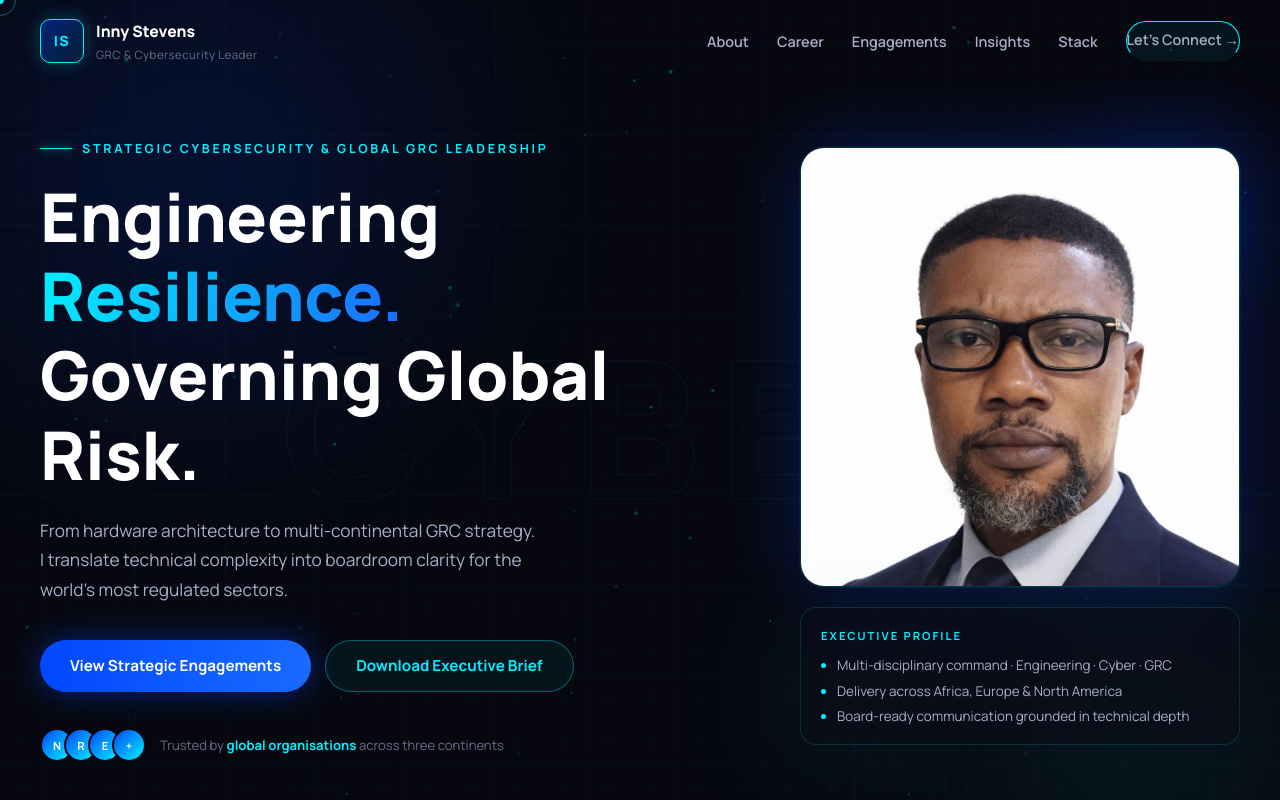
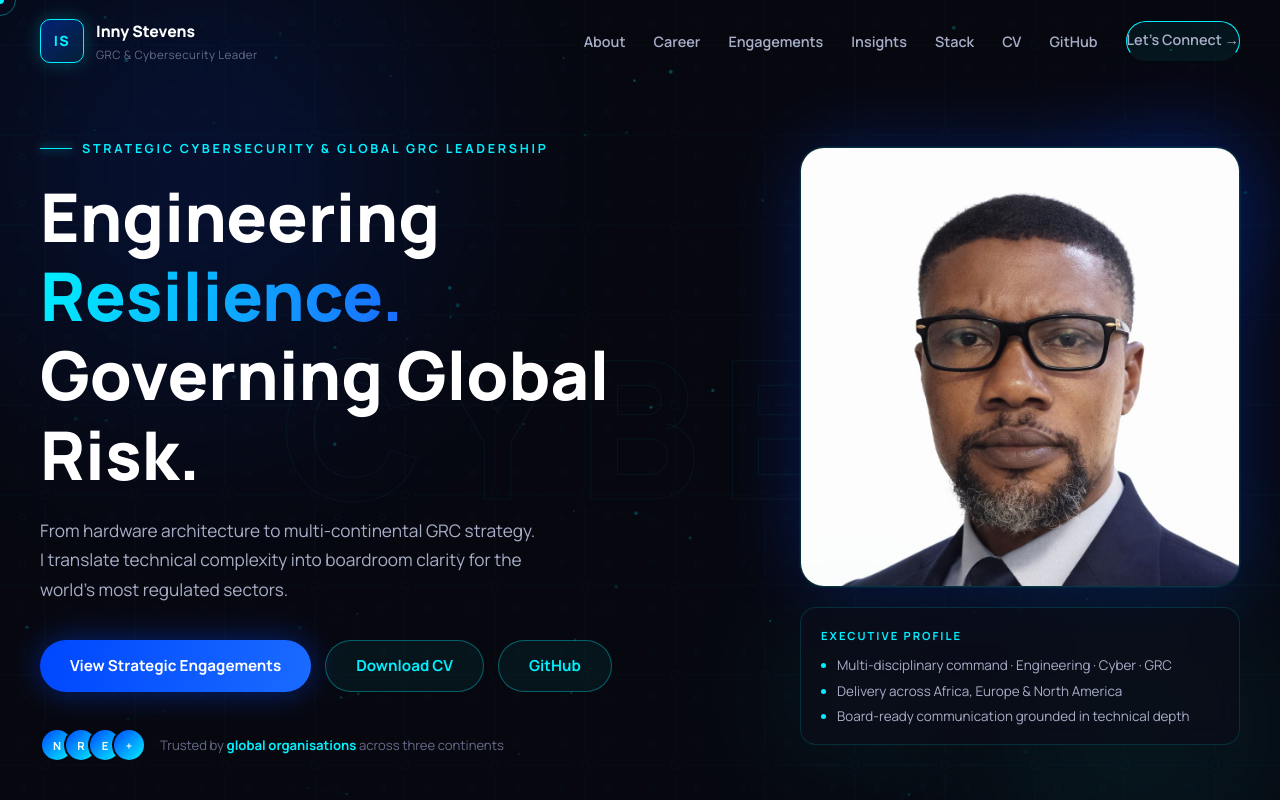
Before and after one commit to PlanetDon/Inny-Stevens, a React (Vite) app in the folder portfolio/: page / in a window 1280 px wide. Shown: the top 800 px of the page. Built offline with nearby package versions, Linux system fonts and the light colour scheme; no server answers.

Commit message:
feat: Add GitHub links and CV download spaces

```diff
--- a/portfolio/src/App.jsx
+++ b/portfolio/src/App.jsx
@@ -208,6 +208,12 @@ function Navbar() {
               </li>
             ))}
             <li>
+              <a className="nl-link" href="#" download="Inny_Stevens_CV.pdf" onClick={() => setOpen(false)}>CV</a>
+            </li>
+            <li>
+              <a className="nl-link" href="https://github.com/PlanetDon" target="_blank" rel="noopener noreferrer" onClick={() => setOpen(false)}>GitHub</a>
+            </li>
+            <li>
               <a className="nav-cta nl-link" href="#contact" onClick={() => setOpen(false)}>
                 Let&apos;s Connect →
               </a>
@@ -236,7 +242,8 @@ function Hero() {
             <p className="hero-sub">From hardware architecture to multi-continental GRC strategy. I translate technical complexity into boardroom clarity for the world&apos;s most regulated sectors.</p>
             <div className="hero-actions">
               <a className="btn-p" href="#engagements">View Strategic Engagements</a>
-              <a className="btn-o" href="mailto:hello@payledger.io">Download Executive Brief</a>
+              <a className="btn-o" href="#" download="Inny_Stevens_CV.pdf">Download CV</a>
+              <a className="btn-o" href="https://github.com/PlanetDon" target="_blank" rel="noopener noreferrer">GitHub</a>
             </div>
             <div className="proof">
               <div className="av-stack">
@@ -665,7 +672,8 @@ function Footer() {
             <ul>
               <li><a href="mailto:hello@payledger.io">hello@payledger.io</a></li>
               <li><a href="https://linkedin.com" target="_blank" rel="noopener noreferrer">LinkedIn</a></li>
-              <li><a href="https://github.com" target="_blank" rel="noopener noreferrer">GitHub</a></li>
+              <li><a href="https://github.com/PlanetDon" target="_blank" rel="noopener noreferrer">GitHub</a></li>
+              <li><a href="#" download="Inny_Stevens_CV.pdf">Download CV</a></li>
               <li><a href="#leadership">Payledger</a></li>
             </ul>
           </div>
@@ -674,7 +682,7 @@ function Footer() {
           <p>&copy; 2026 Inny Stevens. All Rights Reserved. Lagos, Nigeria &mdash; Global Consultant.</p>
           <div className="foot-socials">
             <a className="soc-btn" href="https://linkedin.com" target="_blank" rel="noopener noreferrer" aria-label="LinkedIn">in</a>
-            <a className="soc-btn" href="https://github.com" target="_blank" rel="noopener noreferrer" aria-label="GitHub">gh</a>
+            <a className="soc-btn" href="https://github.com/PlanetDon" target="_blank" rel="noopener noreferrer" aria-label="GitHub">gh</a>
             <a className="soc-btn" href="mailto:hello@payledger.io" aria-label="Email">@</a>
           </div>
         </div>
```
